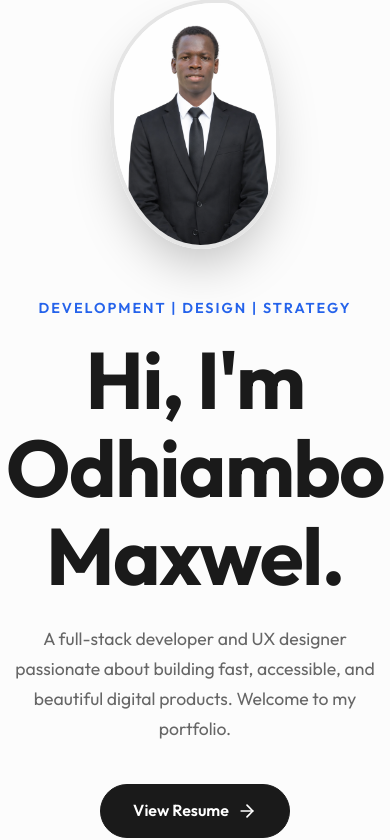
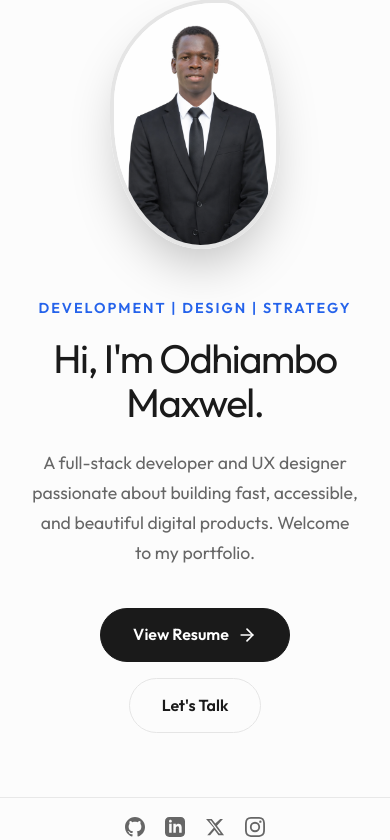
Before and after one commit to Maxwel12744/updated_portfolio, a Django app: page / in a window 390 px wide. Shown: the part 141-981 px from the top of the page. Run offline with Django 5.2, Linux system fonts and the light colour scheme.

Commit message:
Editing the css file to add style

```diff
--- a/portfolio/static/portfolio/css/styles.css
+++ b/portfolio/static/portfolio/css/styles.css
@@ -233,7 +233,7 @@ main {
 
 .hero-title {
   font-size: 2.5rem;
-  font-weight: 700;
+  font-weight: 400;
   line-height: 1.1;
   margin-bottom: 1.5rem;
   letter-spacing: -1.5px;
@@ -935,7 +935,7 @@ footer {
   }
 
   .hero-title {
-    font-size: 5rem;
+    font-size: 2.5rem;
   }
 
   .hero-desc {
```
